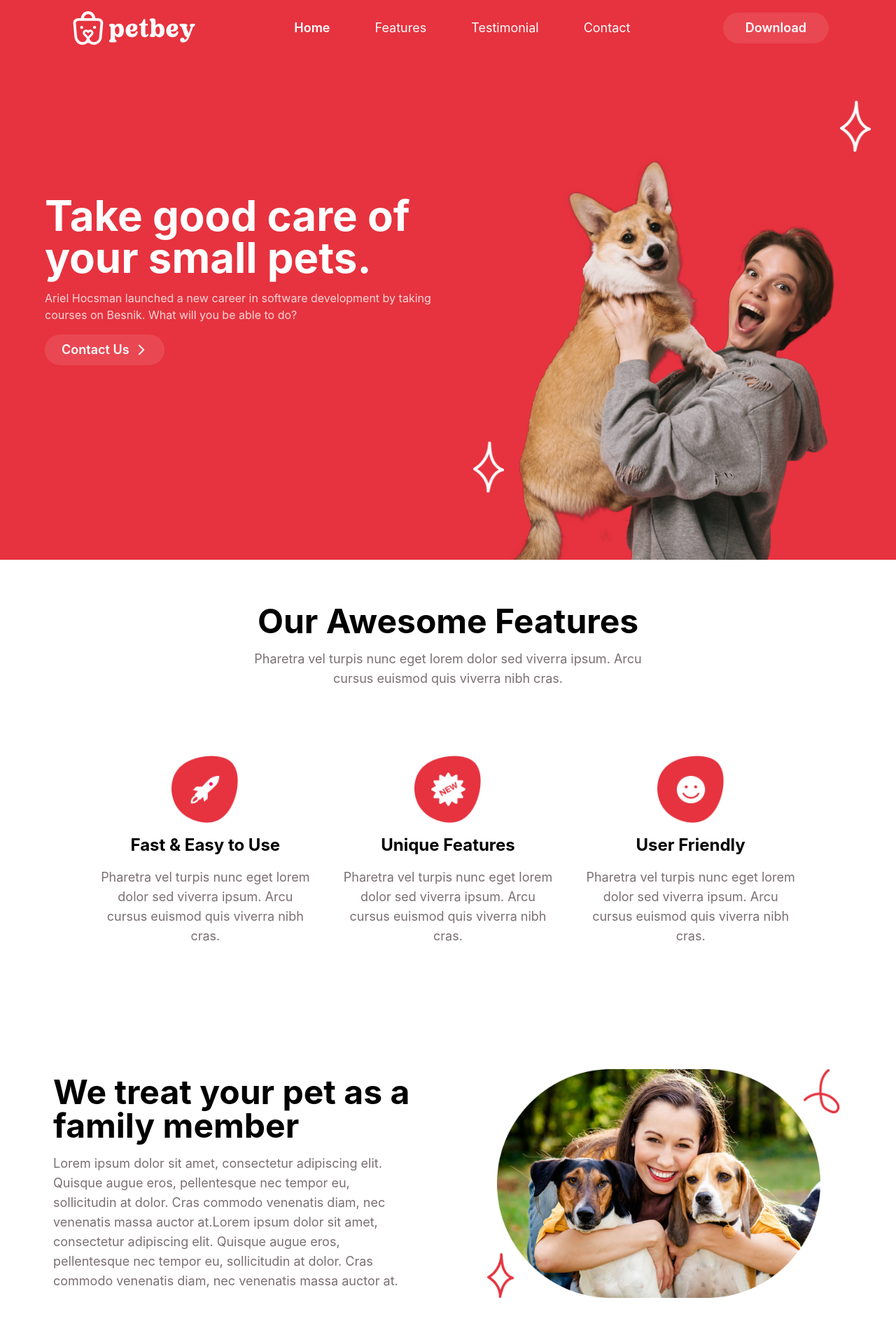
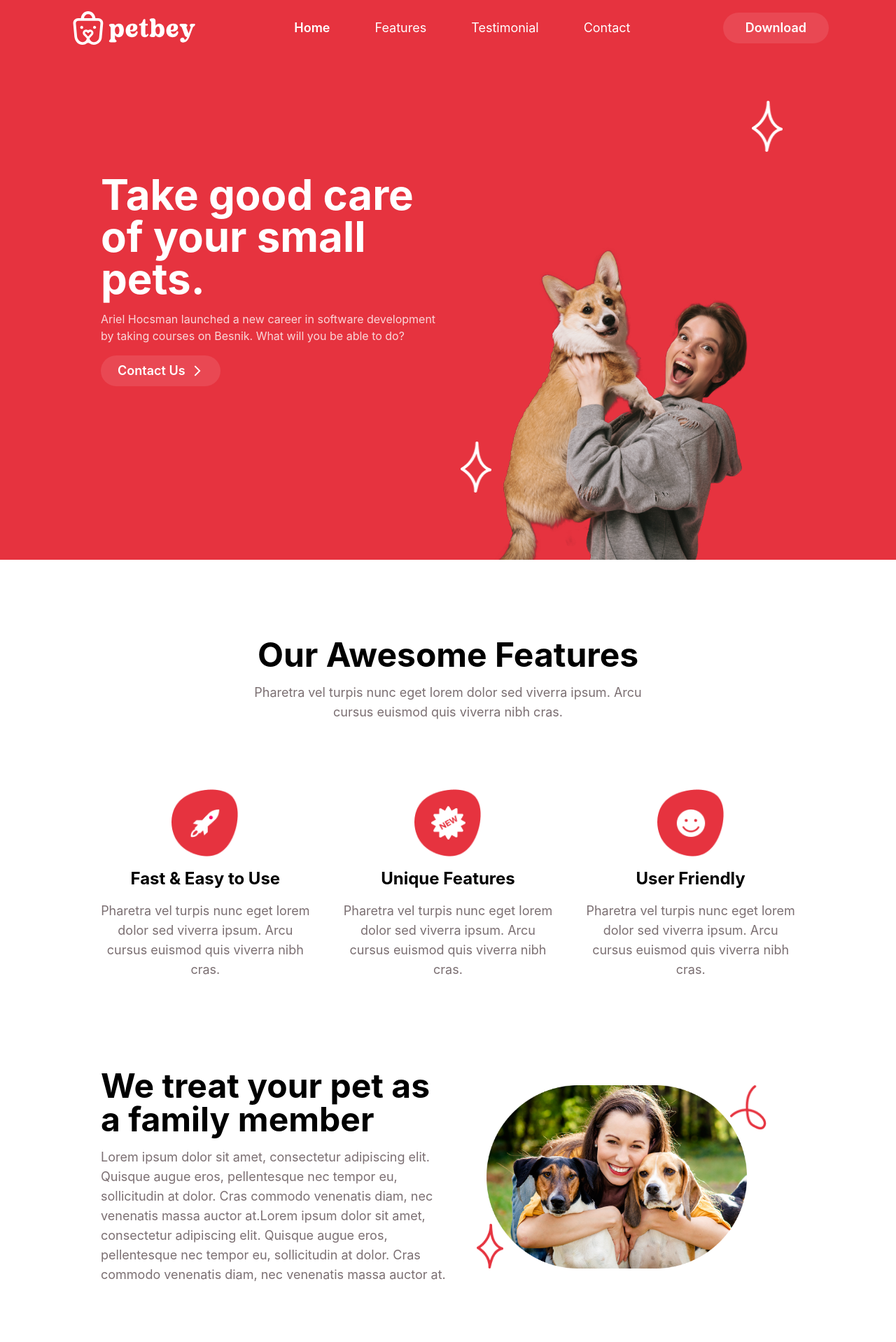
Before and after one commit to dhanush788/petbey, a React (Create React App) app: page / in a window 1280 px wide. Shown: the top 1918 px of the page at 70% size. Built offline with nearby package versions, Linux system fonts and the light colour scheme.

Commit message:
changes updated

```diff
--- a/src/components/Contact/Form.js
+++ b/src/components/Contact/Form.js
@@ -25,7 +25,7 @@ const Form = () => {
 
   return (
     <form onSubmit={handleSubmit}>
-      <div className='mx-4 md:mx-10 my-4 md:my-10 flex flex-col bg-[#F7F7F8] rounded-xl px-3 py-5 md:py-16 md:px-8 gap-4 md:gap-10'>
+      <div className='mx-6 md:mx-36 my-4 md:my-10 flex flex-col bg-[#F7F7F8] rounded-xl px-3 py-5 md:py-16 md:px-8 gap-4 md:gap-10'>
         <div className='flex flex-row justify-center gap-3 md:gap-6 text-center items-center'>
           <div className='px-5 md:px-10 py-3 bg-red rounded-full text-white font-semibold text-xs md:text-lg'>General Enquiry</div>
           <div className='px-5 md:px-10 py-3 border border-red rounded-full text-red font-semibold text-xs md:text-lg'>Partnership</div>
@@ -95,10 +95,11 @@ const Form = () => {
               id='message'
               name='message'
               placeholder='Type your message here...'
-              className='border border-[#D3D3D3] rounded-lg md:rounded-2xl px-4 py-3 bg-[#F3F5F6] w-full'
+              className='border border-[#D3D3D3] rounded-lg md:rounded-2xl px-4 py-3 bg-[#F3F5F6] w-full resize-none'
               autoComplete='message'
               value={formData.message}
               onChange={handleInputChange}
+              rows={6}
             ></textarea>
           </div>
         </div>
--- a/src/components/Contact/Landing.js
+++ b/src/components/Contact/Landing.js
@@ -4,7 +4,7 @@ import { icon10, icon11 } from '../../assets/landing/icon/icon'
 
 const Landing = () => {
   return (
-    <div className='flex flex-col w-full h-full items-center gap-8 md:gap-16 pt-20 py-5 px-4'>
+    <div className='flex flex-col w-full h-full items-center gap-8 md:gap-16 pt-20 py-5 px-6'>
       <div className='flex flex-col md:max-w-xl text-center gap-2 md:gap-4'>
         <p className={`${styles.heroHeadText}`}>Get in touch today!</p>
         <p className={`${styles.heroSubText}`}>Ariel Hocsman launched a new career in software development by taking courses on Besnik. What will you be able to do?</p>
--- a/src/components/Hero/Hero.js
+++ b/src/components/Hero/Hero.js
@@ -5,9 +5,9 @@ import { MdArrowForwardIos } from "react-icons/md";
 
 const Hero = () => {
     return (
-        <div className='flex flex-col md:flex-row w-full h-screen bg-red'>
+        <div className='flex flex-col md:flex-row w-full h-screen bg-red px-6 md:px-36'>
             <div className='flex md:w-1/2 h-full flex-col justify-center sm:justify-end md:justify-center'>
-                <div className='w-full text-white text-center md:text-left px-6 md:px-0 md:pl-16'>
+                <div className='w-full text-white text-center md:text-left'>
                     <p className='font-bold text-3xl md:text-6xl'>Take good care of your small pets.</p>
                     <p className='opacity-80 text-sm md:text-base font-normal py-4'>Ariel Hocsman launched a new career in software development by taking courses on Besnik. What will you be able to do?</p>
                     <div className="text-white font-semibold text-lg flex gap-16 justify-center md:justify-start">
--- a/src/components/Hero/Hero1.js
+++ b/src/components/Hero/Hero1.js
@@ -31,7 +31,7 @@ const card = (title, description,icon,key) => {
 
 const Hero1 = () => {
   return (
-    <div className='py-16 px-6 md:px-36'>
+    <div className='py-28 px-6 md:px-36'>
       <div className='flex flex-col w-full h-full items-center gap-12 md:gap-24'>
         <div className='flex flex-col md:max-w-xl text-center gap-2 md:gap-4'>
           <p className={`${styles.heroHeadText}`}>Our Awesome Features</p>
--- a/src/components/Hero/Hero2.js
+++ b/src/components/Hero/Hero2.js
@@ -6,9 +6,9 @@ import Vector1 from '../../assets/landing/Vector1.png'
 
 const Hero2 = () => {
     return (
-        <div className='flex flex-col md:flex-row w-full h-full py-4 md:py-28 px-6 gap-y-12 overflow-hidden'>
+        <div className='flex flex-col md:flex-row w-full h-full py-4 px-6 md:px-36 gap-y-12 overflow-hidden'>
             <div className='flex md:flex-1 h-full flex-col justify-center items-center my-auto'>
-                <div className='md:max-w-lg flex flex-col gap-2 md:gap-4 text-center md:text-left'>
+                <div className=' flex flex-col gap-2 md:gap-4 text-center md:text-left'>
                     <p className={`${styles.heroHeadText}`}>We treat your pet as a family member</p>
                     <p className={`${styles.heroSubText}`}>Lorem ipsum dolor sit amet, consectetur adipiscing elit. Quisque augue eros, pellentesque nec tempor eu, sollicitudin at dolor. Cras commodo venenatis diam, nec venenatis massa auctor at.Lorem ipsum dolor sit amet, consectetur adipiscing elit. Quisque augue eros, pellentesque nec tempor eu, sollicitudin at dolor. Cras commodo venenatis diam, nec venenatis massa auctor at.</p>
                 </div>
--- a/src/components/Hero/Hero3.js
+++ b/src/components/Hero/Hero3.js
@@ -51,7 +51,7 @@ const card = (title, description, icon,key) => {
 
 const Hero3 = () => {
   return (
-    <div className='py-16 px-6 md:px-28'>
+    <div className='py-16 px-6 md:px-36'>
       <div className='flex flex-col w-full h-full items-center gap-6 md:gap-16'>
         <div className='flex flex-col md:max-w-xl text-center gap-2 md:gap-6'>
           <p className={`${styles.heroHeadText}`}>Pet Categories</p>
--- a/src/components/Hero/Hero4.js
+++ b/src/components/Hero/Hero4.js
@@ -43,7 +43,7 @@ const card = (title, description, icon,check,key) => {
 
 const Hero4 = () => {
   return (
-    <div className='py-6 px-5 md:py-16 md:px-10'>
+    <div className='py-6 px-6 md:py-16 md:px-36'>
       <div className='flex flex-col w-full h-full items-center gap-6 md:gap-16'>
         <div className='flex flex-col md:max-w-xl text-center gap-2 md:gap-4'>
           <p className={`${styles.heroHeadText}`}>How App Works</p>
--- a/src/components/Hero/Hero5.js
+++ b/src/components/Hero/Hero5.js
@@ -7,10 +7,10 @@ import { MdArrowForwardIos } from 'react-icons/md'
 
 const Hero5 = () => {
     return (
-        <div className='relative flex flex-col md:flex-row w-full px-6 py-6 md:py-10 bg-[#FFF9F9] overflow-hidden'>
+        <div className='relative flex flex-col md:flex-row w-full px-6 md:px-36 py-6 md:py-10 bg-[#FFF9F9] overflow-hidden gap-x-10'>
             <img src={Vector3} alt='vector' className='absolute h-8 md:h-12 md:left-16 md:top-16'/>
             <div className='flex md:flex-1 h-full justify-center items-center my-auto'>
-                <img src={family1} alt='family' className='py-6 md:p-10 w-10/12 sm:w-3/5 md:w-11/12' />
+                <img src={family1} alt='family' className='py-6 w-10/12 sm:w-3/5 md:w-11/12' />
             </div>
             <div className='flex md:flex-1 h-full flex-col my-auto items-center md:items-start gap-4'>
                 <div className='md:max-w-lg flex flex-col gap-2 md:gap-6 text-center md:text-left'>
--- a/src/components/Hero/Hero6.js
+++ b/src/components/Hero/Hero6.js
@@ -36,13 +36,13 @@ const card = (title, description,icon,key) => {
 
 const Hero6 = () => {
   return (
-  <div className='flex flex-col w-full h-full gap-12 py-12 md:py-24'>
+  <div className='flex flex-col w-full h-full gap-12 py-12 md:py-24 px-6 md:px-36'>
     <div className='mx-auto flex flex-col md:max-w-xl text-center gap-3 px-2'>
       <p className={`${styles.heroHeadText}`}>Our Happy Customers</p>
       <p className={`${styles.heroSubText}`}>Pharetra vel turpis nunc eget lorem dolor sed viverra ipsum. Arcu cursus euismod quis viverra nibh cras.</p>
     </div>
-    <div className='flex justify-center w-full pl-6 py-1'>
-      <div className='flex flex-row gap-8 overflow-x-scroll pr-4'>
+    <div className='flex justify-center w-full py-1'>
+      <div className='flex flex-row gap-8 overflow-x-auto pr-4'>
         {cardDetails.map((cardDetail,index) => card(cardDetail.title, cardDetail.description, cardDetail.icon,index))}
       </div>
     </div>
--- a/src/components/Hero7.js
+++ b/src/components/Hero7.js
@@ -7,7 +7,7 @@ import { FaApple ,FaGooglePlay } from "react-icons/fa";
 
 const Hero7 = () => {
   return (
-    <div className='mx-4 md:mx-10 my-4 md:my-10 flex flex-col md:flex-row bg-red rounded-xl px-4 gap-4'>
+    <div className='mx-6 md:mx-36 my-4 md:my-10 flex flex-col md:flex-row bg-red rounded-xl px-4 gap-4'>
       <div className='flex md:flex-1 flex-col justify-center items-center gap-4 py-4'>
         <div className='md:max-w-lg flex flex-col gap-4'>
           <p className={`${styles.heroHeadText2}`}>Download Petbey Today</p>
```
